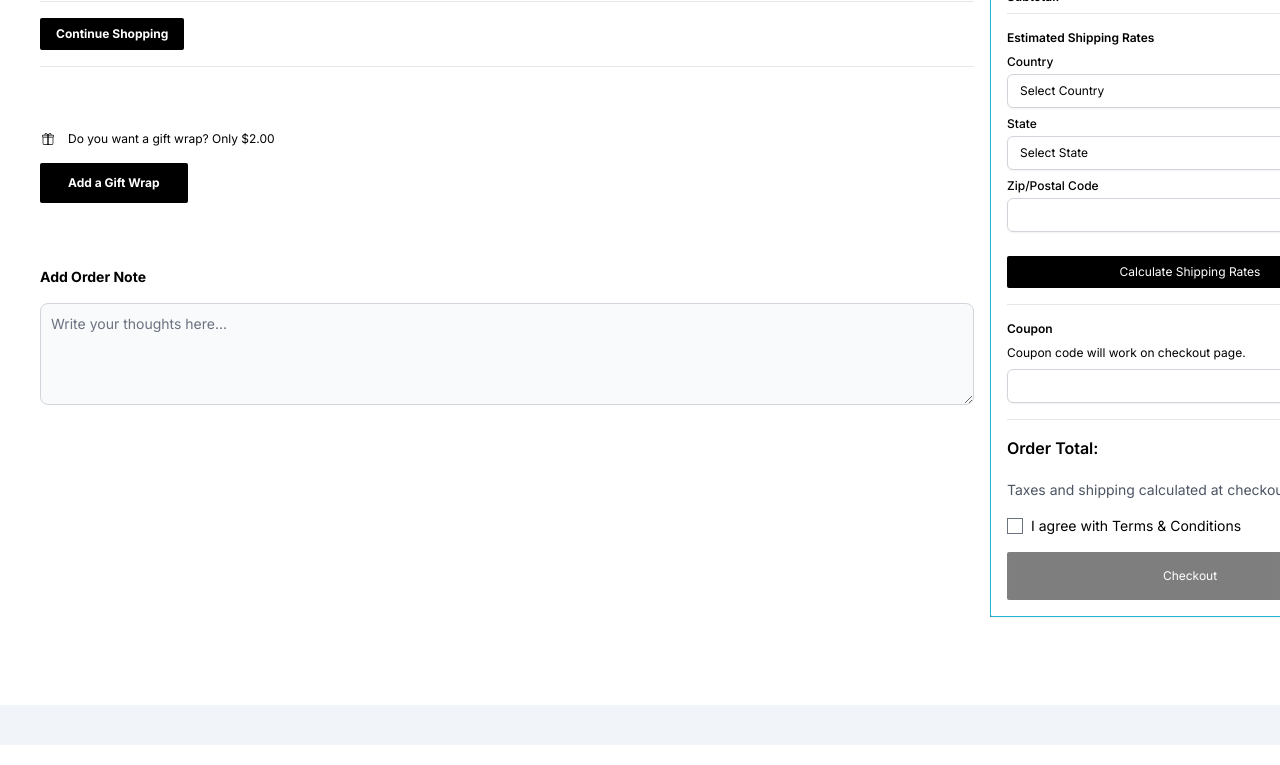
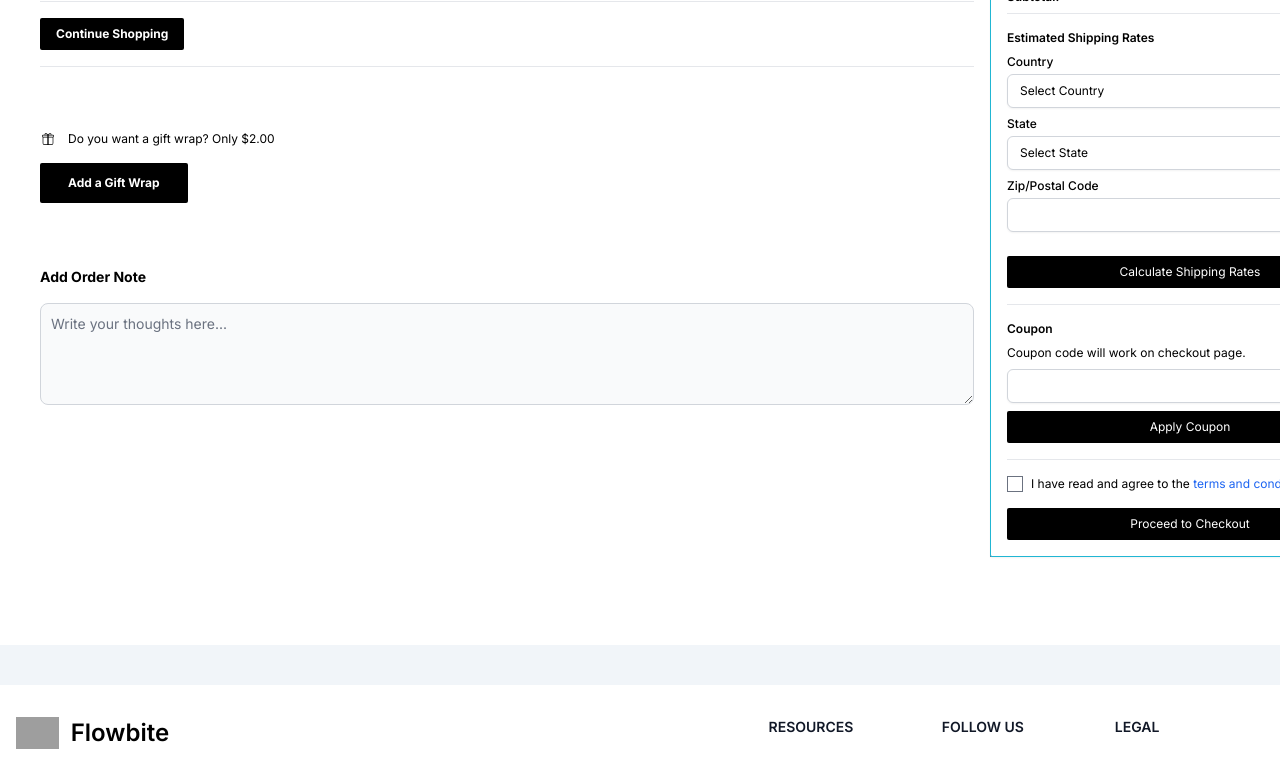
Before and after one commit to ahsanbilal712/e-commerce-web, a Next.js app: page /cart in a window 1280 px wide. Shown: the part 470-1235 px from the top of the page. Built offline with nearby package versions, Linux system fonts and the light colour scheme; grey boxes are pictures that could not be loaded.

Commit message:
Posting orders on checkout

```diff
--- a/src/app/api/orders/route.ts
+++ b/src/app/api/orders/route.ts
@@ -21,7 +21,6 @@ interface OrderRequestBody {
     items: OrderItem[];
 }
 
-
 export async function GET(request: NextRequest): Promise<NextResponse> {
     try {
         // Query the orders table
@@ -33,7 +32,6 @@ export async function GET(request: NextRequest): Promise<NextResponse> {
                 const items = await db
                     .select()
                     .from(order_items)
-
 
                 return {
                     ...order,
@@ -50,12 +48,14 @@ export async function GET(request: NextRequest): Promise<NextResponse> {
     }
 }
 
-
 // Handle POST requests
 export async function POST(request: NextRequest): Promise<NextResponse> {
     try {
         // Parse the JSON body from the request
         const body: OrderRequestBody = await request.json();
+
+        // Log the request body for debugging
+        console.log('Request Body:', body);
 
         const { username, country, state, zip, coupon, termsChecked, totalPrice, items } = body;
 
--- a/src/app/cart/components/ProductPricing.tsx
+++ b/src/app/cart/components/ProductPricing.tsx
@@ -24,21 +24,49 @@ const ProductPricing: React.FC = () => {
 
     const totalPrice = cartItems.reduce((total, item) => total + item.price * item.quantity, 0);
 
-    const handleCheckout = () => {
-        if (username) {
+    const handleCheckout = async () => {
+        if (username && termsChecked) {
             // Create the JSON object
-            const cartDetails = {
+            const orderDetails = {
                 username,
+                country,
+                state,
+                zip,
+                coupon,
+                termsChecked,  // Ensure this matches the expected field name in the backend
+                totalPrice: totalPrice.toFixed(2),  // Ensure this matches the expected field name in the backend
                 items: cartItems.map(item => ({
-                    itemName: item.name,
+                    itemName: item.name,  // Ensure these field names match the backend expectations
                     quantity: item.quantity,
                     price: item.price
-                })),
-                totalPrice: totalPrice.toFixed(2)
+                }))
             };
 
-            // Log the JSON object to the console
-            console.log(JSON.stringify(cartDetails, null, 2));
+            try {
+                // Send a POST request to the API
+                const response = await fetch('/api/orders', {
+                    method: 'POST',
+                    headers: {
+                        'Content-Type': 'application/json'
+                    },
+                    body: JSON.stringify(orderDetails)
+                });
+
+                if (!response.ok) {
+                    throw new Error('Network response was not ok');
+                }
+
+                const result = await response.json();
+                console.log('Order placed successfully:', result);
+
+                // Handle success, e.g., redirect to a confirmation page or show a success message
+            } catch (error) {
+                console.error('Error placing order:', error);
+                // Handle error, e.g., show an error message to the user
+            }
+        } else {
+            // Handle the case when username is not set or terms are not checked
+            console.warn('Please complete all required fields.');
         }
     };
 
@@ -79,7 +107,7 @@ const ProductPricing: React.FC = () => {
                         onChange={(e) => setState(e.target.value)}
                         className="w-full border-gray-300 rounded-md shadow-sm text-xs"
                     >
-                        <option value="" >Select State</option>
+                        <option value="">Select State</option>
                         <option value="ny">New York</option>
                         <option value="ca">California</option>
                         {/* Add more state options here */}
@@ -110,33 +138,31 @@ const ProductPricing: React.FC = () => {
                     onChange={(e) => setCoupon(e.target.value)}
                     className="w-full border-gray-300 rounded-md shadow-sm text-xs"
                 />
+                <button className="bg-black text-white text-xs px-4 py-2 mt-2 rounded-sm hover:bg-blue-600 w-full">
+                    Apply Coupon
+                </button>
                 <hr className="my-4" />
             </div>
 
-            {/* Order Total */}
-            <div className="flex justify-between text-md font-semibold mb-4">
-                <p>Order Total:</p>
-                <p className='text-lime-700 text-xl'>${totalPrice.toFixed(2)}</p>
-            </div>
-            <p className="text-sm text-gray-600 mb-4">Taxes and shipping calculated at checkout.</p>
-
             {/* Terms & Conditions */}
-            <div className="flex items-center mb-4">
+            <div className="mb-4 flex items-center">
                 <input
                     type="checkbox"
                     checked={termsChecked}
                     onChange={() => setTermsChecked(!termsChecked)}
                     className="mr-2"
                 />
-                <label className="text-sm">I agree with Terms & Conditions</label>
+                <label className="text-xs">
+                    I have read and agree to the <a href="#" className="text-blue-600">terms and conditions</a>.
+                </label>
             </div>
 
+            {/* Checkout Button */}
             <button
-                disabled={!termsChecked}
                 onClick={handleCheckout}
-                className={`bg-black text-white text-xs px-4 py-4 rounded-sm hover:bg-blue-600 w-full ${!termsChecked ? 'opacity-50 cursor-not-allowed' : ''}`}
+                className="bg-black text-white text-xs px-4 py-2 rounded-sm hover:bg-blue-600 w-full"
             >
-                Checkout
+                Proceed to Checkout
             </button>
         </div>
     );
--- a/src/db/schema.ts
+++ b/src/db/schema.ts
@@ -34,7 +34,7 @@ export const products = pgTable('products', {
 });
 
 export const users = pgTable('users', {
-    id: serial('id').primaryKey(),
+    id: varchar('id').primaryKey(),
     username: varchar('username', { length: 50 }).notNull().unique(),
     email: varchar('email', { length: 100 }).notNull().unique(),
     password: varchar('password', { length: 255 }).notNull(),
```
